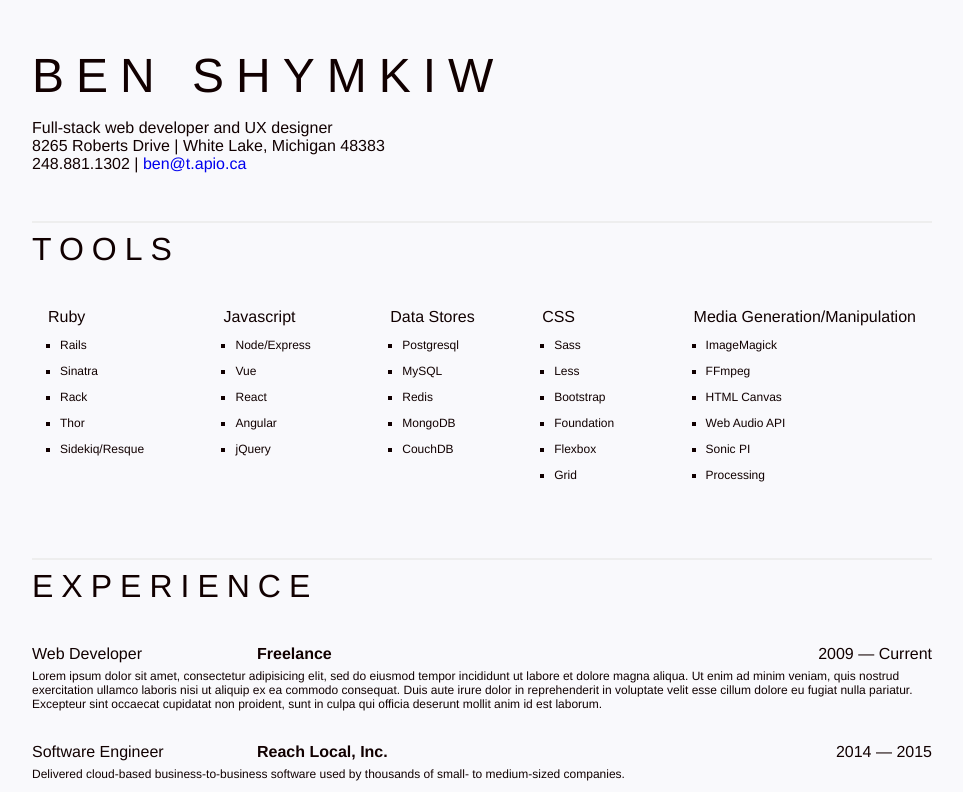
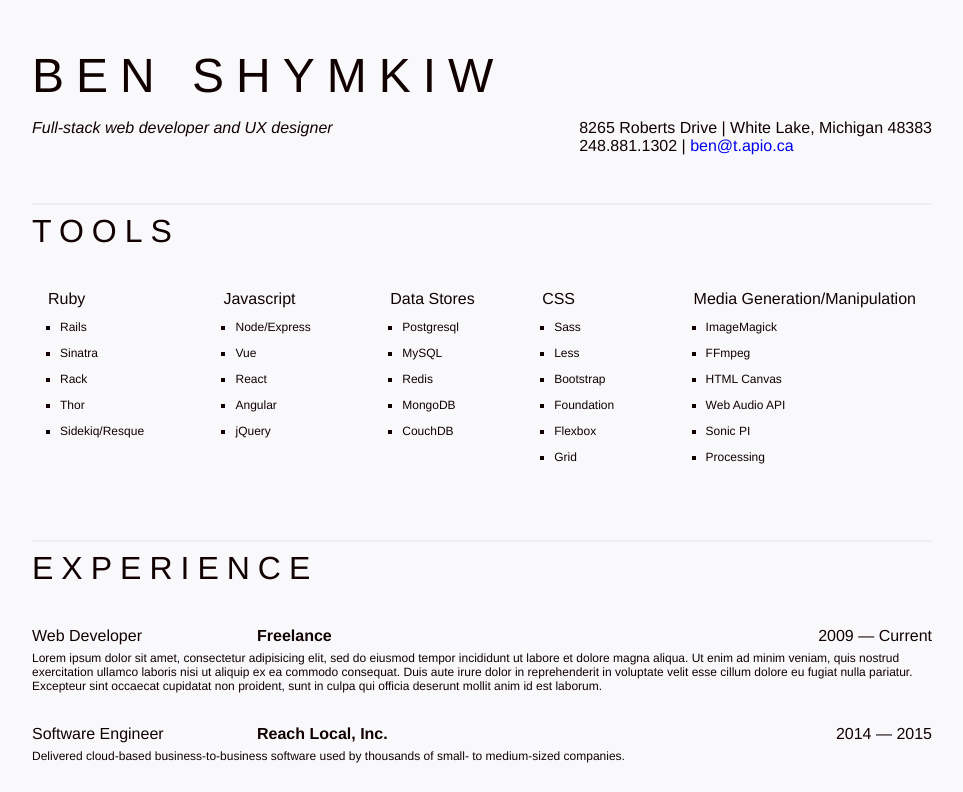
Before and after one commit to iamsolarpowered/iamsolarpowered.github.io, a plain HTML site: page index.html in a window 1280 px wide. Shown: the top 792 px of the page, without its empty margins (158-1121 px from the left). Drawn offline with Linux system fonts and the light colour scheme.

Commit message:
Format new info.

```diff
--- a/css/main.css
+++ b/css/main.css
@@ -62,6 +62,14 @@ h2 {
 
 /* Sections */
 
+.info .secondary-info {
+  display: flex;
+  flex-flow: row nowrap;
+  justify-content: space-between;
+}
+.info .description {
+  font-style: italic;
+}
 .info p {
   margin: 0;
 }
```
